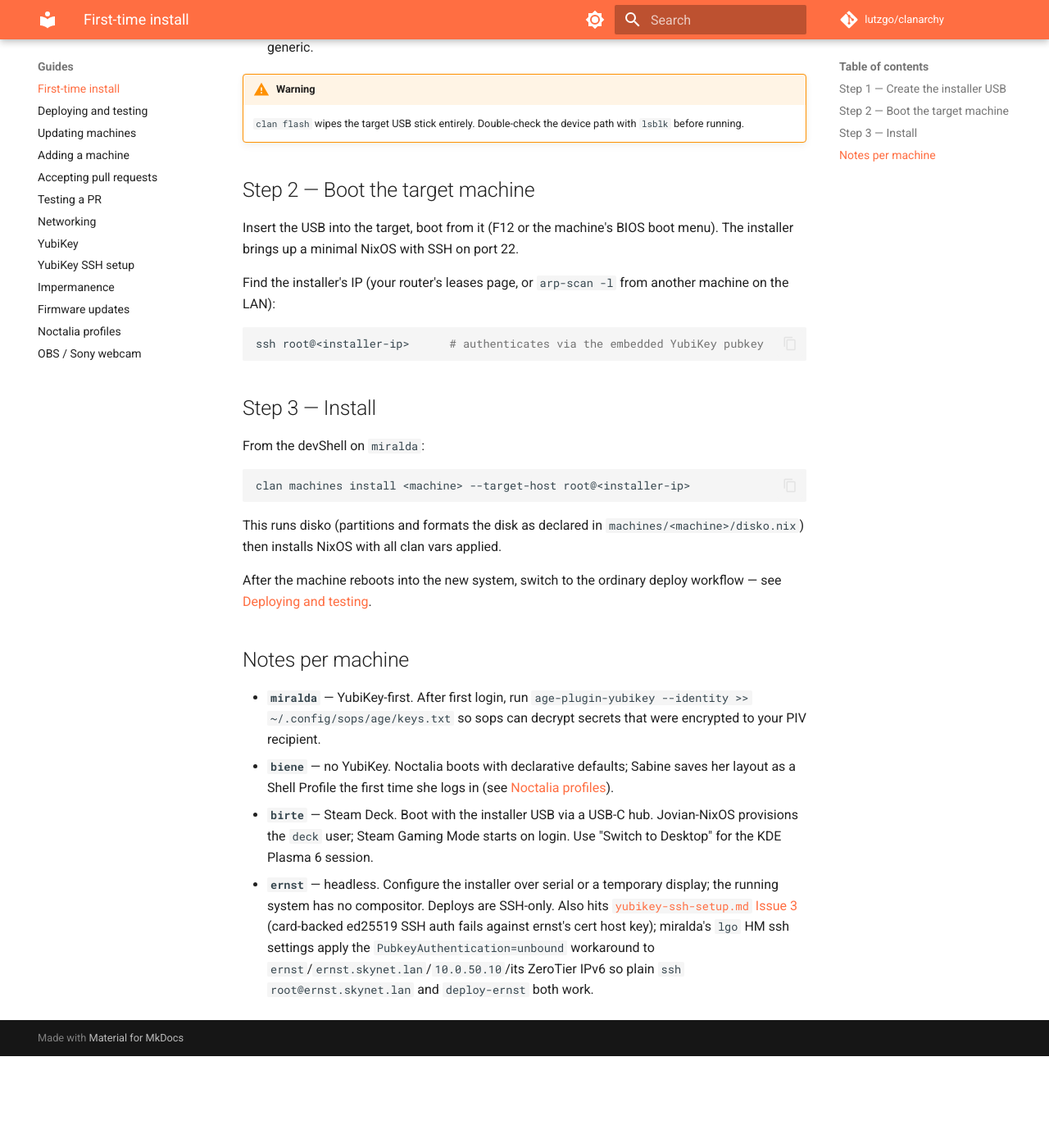
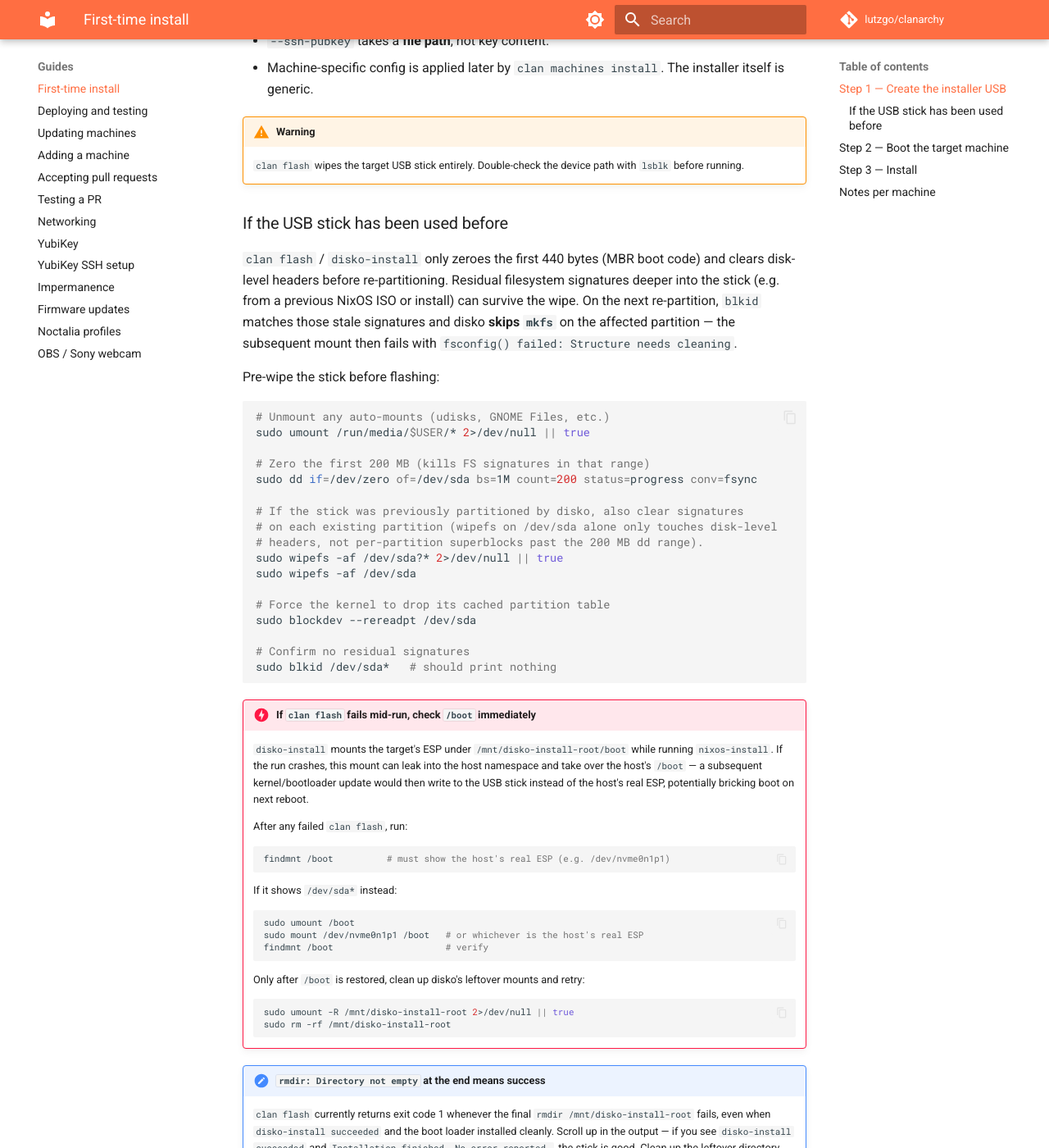
Before and after one commit to lutzgo/clanarchy, an MkDocs documentation site: the page built from docs/guides/first-time-install.md, in a window 1280 px wide and 1400 px high, scrolled down 930 px. Shown: the whole window at 82% size. Built offline with MkDocs 1.6.1 and Material for MkDocs 9.7.7, drawn with Linux system fonts in a browser that asks for light colours; comment, search, counter and statistics services are not loaded; before the commit the page ends 2218 px from its top, so only the background shows below that; some of the changed text lies outside the part shown.

Commit message:
docs(first-time-install): document clan flash pitfalls hit on miralda (#9)
Captures four failure modes from a live install run on 2026-07-20:

- `--flake` URL: clan-core lives at git.clan.lol, not GitHub — the
  original `github:clan-lol/clan-core/<rev>` recipe 404s.
- Pre-wiping used USB sticks: disko's built-in wipe only touches the
  MBR + disk-level GPT headers, so residual FS signatures past that
  range cause `blkid` to match and disko to skip `mkfs`.
- `/boot` mount leak: if disko-install crashes, the target ESP mount
  can hijack the host's `/boot` — silent risk of writing bootloader
  updates to a USB stick instead of the real ESP.
- Cosmetic `rmdir: Directory not empty` exit-1 that hides an otherwise
  successful flash.

Co-authored-by: Claude Opus 4.7 <noreply@anthropic.com>

````diff
--- a/docs/guides/first-time-install.md
+++ b/docs/guides/first-time-install.md
@@ -15,19 +15,77 @@ From the devShell, with the USB stick identified via `lsblk` (replace `/dev/sda`
 CLAN_CORE_REV=$(nix flake metadata --json . | jq -r '.locks.nodes["clan-core"].locked.rev')
 
 clan flash write \
-  --flake "github:clan-lol/clan-core/$CLAN_CORE_REV" \
+  --flake "git+https://git.clan.lol/clan/clan-core?rev=$CLAN_CORE_REV" \
   --ssh-pubkey machines/miralda/yubikey_ed25519.pub \
   --keymap us --language en_US.UTF-8 \
   --disk main /dev/sda \
   flash-installer
 ```
 
-- `--flake` **must** point to the same clan-core rev this project's `clan` CLI was built from. A mismatch causes `attribute 'vars' missing` at install time. Reading the rev from `flake.lock` (as above) guarantees they match.
+- `--flake` **must** point to the same clan-core rev this project's `clan` CLI was built from. A mismatch causes `attribute 'vars' missing` at install time. Reading the rev from `flake.lock` (as above) guarantees they match. Note the ref is `git+https://git.clan.lol/...` — clan-core is not on GitHub, so `github:clan-lol/clan-core/<rev>` returns HTTP 404.
 - `--ssh-pubkey` takes a **file path**, not key content.
 - Machine-specific config is applied later by `clan machines install`. The installer itself is generic.
 
 !!! warning
     `clan flash` wipes the target USB stick entirely. Double-check the device path with `lsblk` before running.
+
+### If the USB stick has been used before
+
+`clan flash` / `disko-install` only zeroes the first 440 bytes (MBR boot code) and clears disk-level headers before re-partitioning. Residual filesystem signatures deeper into the stick (e.g. from a previous NixOS ISO or install) can survive the wipe. On the next re-partition, `blkid` matches those stale signatures and disko **skips `mkfs`** on the affected partition — the subsequent mount then fails with `fsconfig() failed: Structure needs cleaning`.
+
+Pre-wipe the stick before flashing:
+
+```bash
+# Unmount any auto-mounts (udisks, GNOME Files, etc.)
+sudo umount /run/media/$USER/* 2>/dev/null || true
+
+# Zero the first 200 MB (kills FS signatures in that range)
+sudo dd if=/dev/zero of=/dev/sda bs=1M count=200 status=progress conv=fsync
+
+# If the stick was previously partitioned by disko, also clear signatures
+# on each existing partition (wipefs on /dev/sda alone only touches disk-level
+# headers, not per-partition superblocks past the 200 MB dd range).
+sudo wipefs -af /dev/sda?* 2>/dev/null || true
+sudo wipefs -af /dev/sda
+
+# Force the kernel to drop its cached partition table
+sudo blockdev --rereadpt /dev/sda
+
+# Confirm no residual signatures
+sudo blkid /dev/sda*   # should print nothing
+```
+
+!!! danger "If `clan flash` fails mid-run, check `/boot` immediately"
+    `disko-install` mounts the target's ESP under `/mnt/disko-install-root/boot` while running `nixos-install`. If the run crashes, this mount can leak into the host namespace and take over the host's `/boot` — a subsequent kernel/bootloader update would then write to the USB stick instead of the host's real ESP, potentially bricking boot on next reboot.
+
+    After any failed `clan flash`, run:
+
+    ```bash
+    findmnt /boot          # must show the host's real ESP (e.g. /dev/nvme0n1p1)
+    ```
+
+    If it shows `/dev/sda*` instead:
+
+    ```bash
+    sudo umount /boot
+    sudo mount /dev/nvme0n1p1 /boot   # or whichever is the host's real ESP
+    findmnt /boot                     # verify
+    ```
+
+    Only after `/boot` is restored, clean up disko's leftover mounts and retry:
+
+    ```bash
+    sudo umount -R /mnt/disko-install-root 2>/dev/null || true
+    sudo rm -rf /mnt/disko-install-root
+    ```
+
+!!! note "`rmdir: Directory not empty` at the end means success"
+    `clan flash` currently returns exit code 1 whenever the final `rmdir /mnt/disko-install-root` fails, even when `disko-install succeeded` and the boot loader installed cleanly. Scroll up in the output — if you see `disko-install succeeded` and `Installation finished. No error reported.`, the stick is good. Clean up the leftover directory afterwards:
+
+    ```bash
+    sudo umount -R /mnt/disko-install-root 2>/dev/null || true
+    sudo rm -rf /mnt/disko-install-root
+    ```
 
 ## Step 2 — Boot the target machine
 
````
